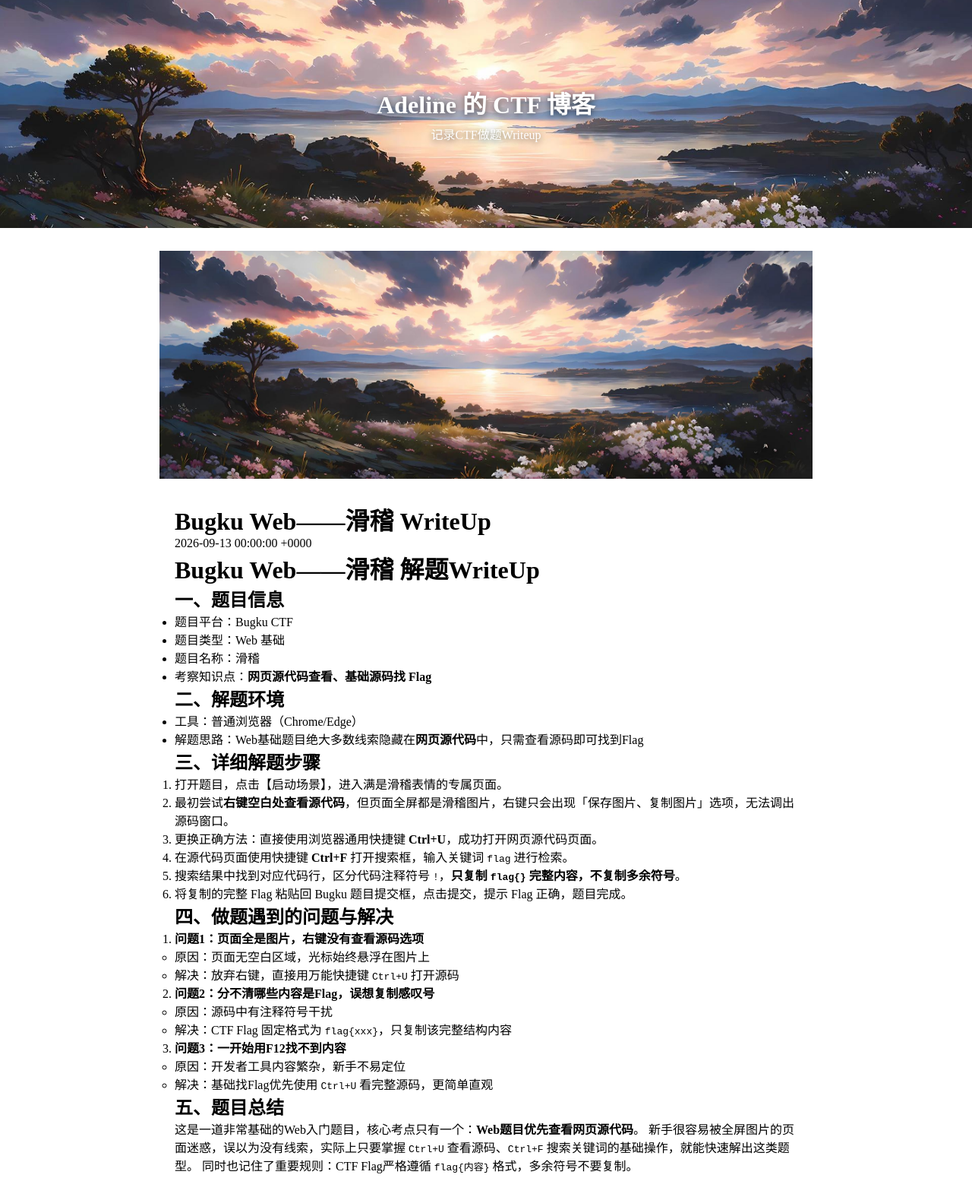
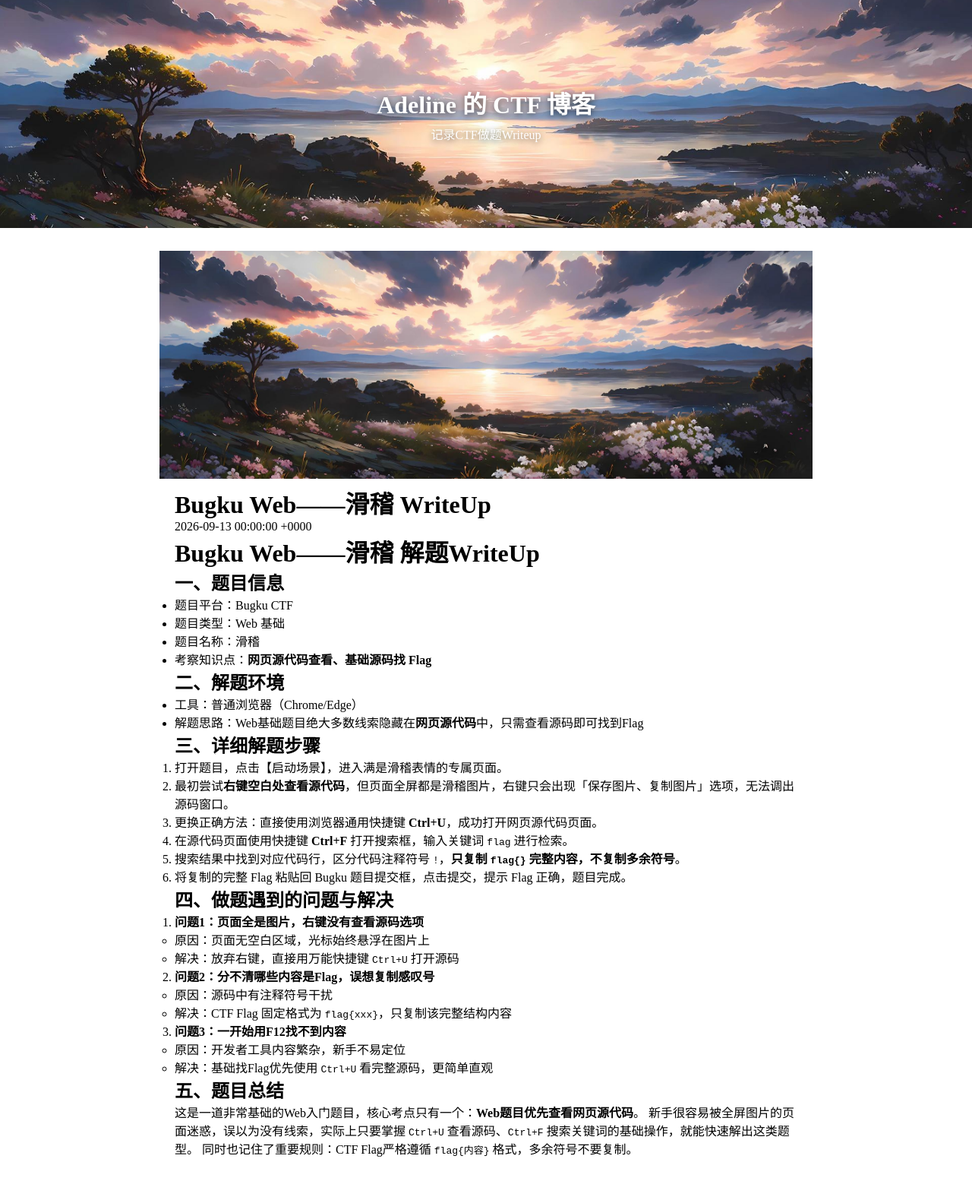
Before and after one commit to adelinecui/adelinecui.github.io, a Jekyll site: the page built from _posts/2026-09-13-huaji.md, in a window 1280 px wide. Shown: the whole page at 76% size. Built offline with Jekyll 4.4.1, drawn with Linux system fonts in a browser that asks for light colours; after the commit the page ends 1553 px from its top, so only the background shows below that.

Commit message:
Update post.html

```diff
--- a/_layouts/post.html
+++ b/_layouts/post.html
@@ -10,12 +10,15 @@
 <link rel="stylesheet" href="/css/main.css">
 </head>
 <body>
+
+<!-- 只有这一处顶部横幅，下面不再放图片 -->
 <div style="width:100%;height:300px;margin:0;padding:0;">
-<img src="/banner.jpg" style="width:100%;height:100%;object-fit:cover;margin:0;padding:0;" alt="banner">
+<img src="/banner.jpg" style="width:100%;height:100%;object-fit:cover;margin:0;padding:0;display:block;" alt="banner">
 </div>
 
-<div class="container">
-<h1>{{ page.title }}</h1>
+<!-- 取消上边距，文字紧贴上面的banner -->
+<div class="container" style="margin-top:0 !important;padding-top:0 !important;">
+<h1 style="margin-top:0;padding-top:8px;">{{ page.title }}</h1>
 <p>{{ page.date }}</p >
 {{ content }}
 </div>
```
